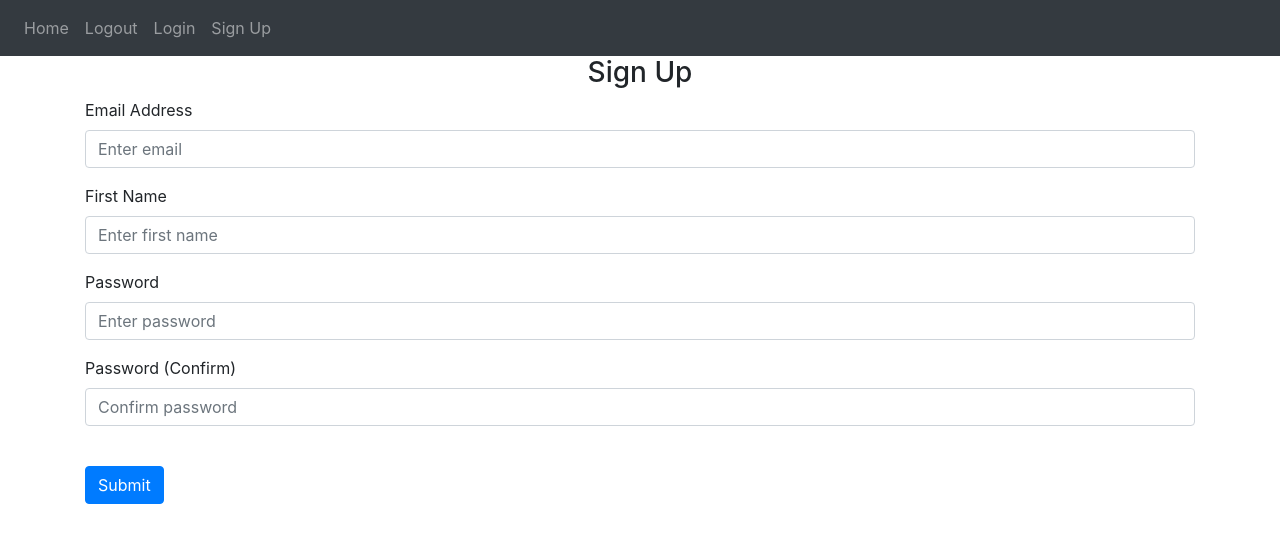
After one commit to nh1010/Flask-App-Practice, a Flask app: template website/templates/sign_up.html in a window 1280 px wide. The commit adds this page. Shown: the top 543 px of the page. Run offline with Flask 3, Linux system fonts and the light colour scheme; the template is opened without the code that fills it, so the values that code supplies are empty; some libraries are stand-ins or nearby versions.

Commit message:
update 2

```diff
--- a/website/templates/base.html
+++ b/website/templates/base.html
@@ -18,24 +18,55 @@
     <title>{% block title %}Home{% endblock %}</title>
   </head>
   <body>
+
     <nav class="navbar navbar-expand-lg navbar-dark bg-dark">
+      <!-- Navbar Toggler -->
       <button
         class="navbar-toggler"
         type="button"
-        data-toggle="collapse"
-        data-target="#navbar"
+        data-bs-toggle="collapse"
+        data-bs-target="#navbar"
       >
         <span class="navbar-toggler-icon"></span>
       </button>
+
+      <!-- Collapsible Navbar Content -->
       <div class="collapse navbar-collapse" id="navbar">
         <div class="navbar-nav">
-          {% if user.is_authenticated %}
           <a class="nav-item nav-link" id="home" href="/">Home</a>
           <a class="nav-item nav-link" id="logout" href="/logout">Logout</a>
-          {% else %}
           <a class="nav-item nav-link" id="login" href="/login">Login</a>
           <a class="nav-item nav-link" id="signUp" href="/sign-up">Sign Up</a>
-          {% endif %}
         </div>
       </div>
     </nav>
+
+    <div class="container">
+      {% block content %}
+      {% endblock %}
+    </div>
+
+
+
+    <script
+      src="https://code.jquery.com/jquery-3.2.1.slim.min.js"
+      integrity="sha384-KJ3o2DKtIkvYIK3UENzmM7KCkRr/rE9/Qpg6aAZGJwFDMVNA/GpGFF93hXpG5KkN"
+      crossorigin="anonymous"
+    ></script>
+    <script
+      src="https://cdnjs.cloudflare.com/ajax/libs/popper.js/1.12.9/umd/popper.min.js"
+      integrity="sha384-ApNbgh9B+Y1QKtv3Rn7W3mgPxhU9K/ScQsAP7hUibX39j7fakFPskvXusvfa0b4Q"
+      crossorigin="anonymous"
+    ></script>
+    <script
+      src="https://maxcdn.bootstrapcdn.com/bootstrap/4.0.0/js/bootstrap.min.js"
+      integrity="sha384-JZR6Spejh4U02d8jOt6vLEHfe/JQGiRRSQQxSfFWpi1MquVdAyjUar5+76PVCmYl"
+      crossorigin="anonymous"
+    ></script>
+
+    <script
+      type="text/javascript"
+      src="{{ url_for('static', filename='index.js') }}">
+    </script>
+
+  </body>
--- a/website/templates/home.html
+++ b/website/templates/home.html
@@ -1 +1,5 @@
-{% extends "base.html" %} {% block title %}Changed{% endblock %}
+{% extends "base.html" %}{% block title %}Home{% endblock %}
+
+{% block content %}
+<h1>This is  the homepage</h1>
+{% endblock %}
--- /dev/null
+++ b/website/templates/sign_up.html
@@ -0,0 +1,48 @@
+{% extends "base.html" %} {% block title %}Sign Up{% endblock %} {% block
+  content %}
+  <form method="POST">
+    <h3 align="center">Sign Up</h3>
+    <div class="form-group">
+      <label for="email">Email Address</label>
+      <input
+        type="email"
+        class="form-control"
+        id="email"
+        name="email"
+        placeholder="Enter email"
+      />
+    </div>
+    <div class="form-group">
+      <label for="firstName">First Name</label>
+      <input
+        type="text"
+        class="form-control"
+        id="firstName"
+        name="firstName"
+        placeholder="Enter first name"
+      />
+    </div>
+    <div class="form-group">
+      <label for="password1">Password</label>
+      <input
+        type="password"
+        class="form-control"
+        id="password1"
+        name="password1"
+        placeholder="Enter password"
+      />
+    </div>
+    <div class="form-group">
+      <label for="password2">Password (Confirm)</label>
+      <input
+        type="password"
+        class="form-control"
+        id="password2"
+        name="password2"
+        placeholder="Confirm password"
+      />
+    </div>
+    <br />
+    <button type="submit" class="btn btn-primary">Submit</button>
+  </form>
+  {% endblock %}
--- a/website/views.py
+++ b/website/views.py
@@ -4,4 +4,4 @@ views = Blueprint("views", __name__)
 
 @views.route('/')
 def home():
-    return"<h1>Test</h1>"
+    return render_template("home.html")
```
Also changed, not shown: website/auth.py (+5 -5 lines), website/templates/login.html (added, +29 -0 lines), website/static/index.js (added).
